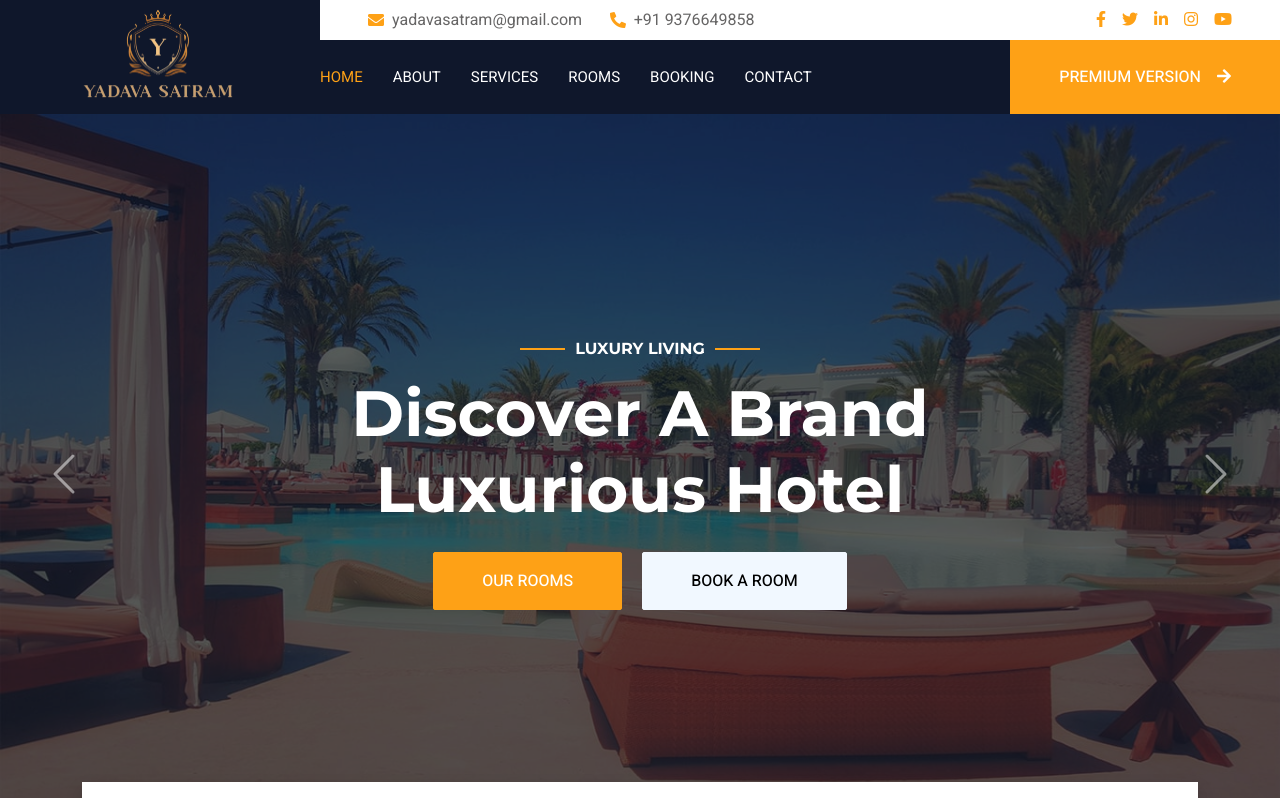
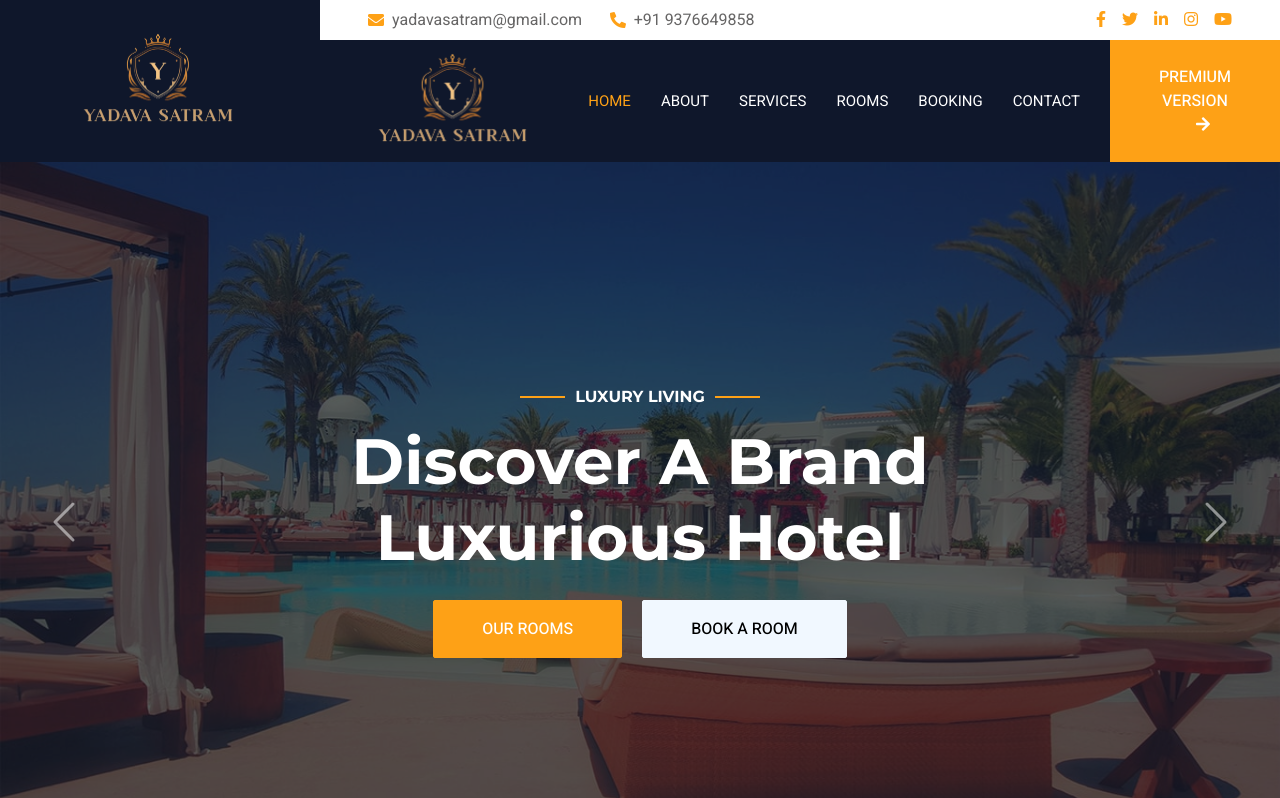
Before and after one commit to sanjanabhattiya7/Hotel-static-website, a plain HTML site: page index.html in a window 1280 px wide. Shown: the top 798 px of the page. Drawn offline with nearby package versions, Linux system fonts and the light colour scheme.

Commit message:
Update index.html

```diff
--- a/index.html
+++ b/index.html
@@ -74,9 +74,9 @@
                         </div>
                     </div>
                     <nav class="navbar navbar-expand-lg bg-dark navbar-dark p-3 p-lg-0">
-                        <a href="index.html" class="navbar-brand d-block d-lg-none">
-                            <h1 class="m-0 text-primary text-uppercase">Hotelier</h1>
-                        </a>
+                        <a href="index.html" class="navbar-brand w-100 h-100 m-0 p-0 d-flex align-items-center justify-content-center">
+                        <img src="./img/yadava.png" alt="Hotelier Logo" style="height: 100px;">
+                    </a>
                         <button type="button" class="navbar-toggler" data-bs-toggle="collapse" data-bs-target="#navbarCollapse">
                             <span class="navbar-toggler-icon"></span>
                         </button>
@@ -703,4 +703,5 @@
     <script src="js/main.js"></script>
 </body>
 
+
 </html>
```
